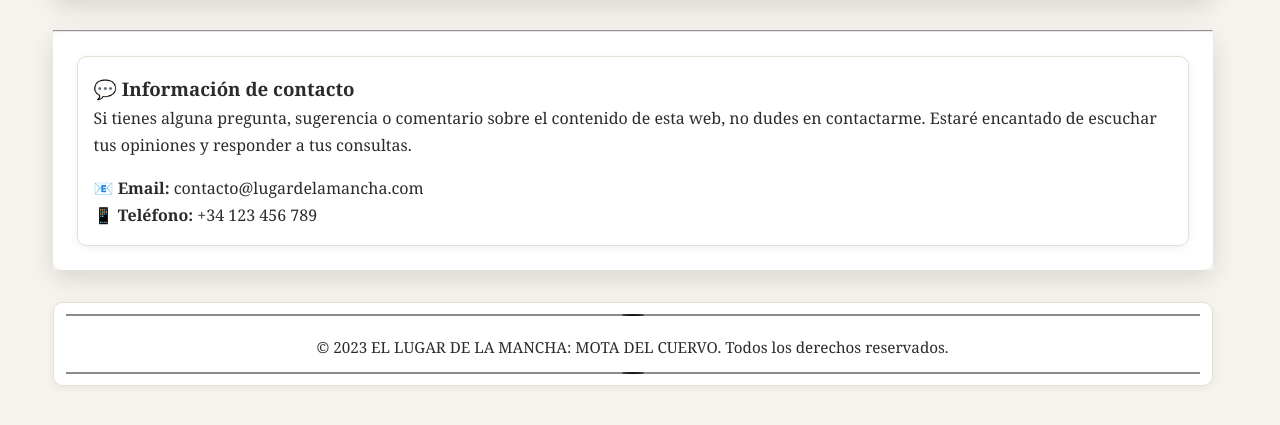
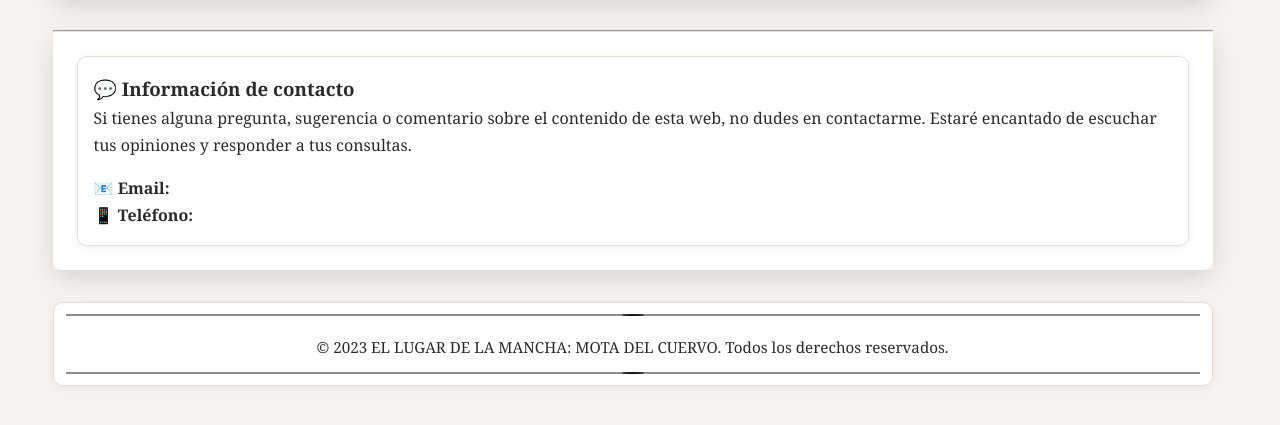
Before and after one commit to Robicawewe/manjavacas.github.io, a plain HTML site: page contacto.html in a window 1280 px wide. Shown: the part 241-666 px from the top of the page. Drawn offline with Linux system fonts and the light colour scheme.

Commit message:
Update contacto.html

```diff
--- a/contacto.html
+++ b/contacto.html
@@ -27,12 +27,12 @@
                 <div class="contacto-info">
                     <div class="contacto-item">
                         <strong>📧 Email:</strong>
-                        <span>contacto@lugardelamancha.com</span>
+                        <span></span>
                     </div>
 
                     <div class="contacto-item">
                         <strong>📱 Teléfono:</strong>
-                        <span>+34 123 456 789</span>
+                        <span></span>
                     </div>
                 </div>
             </div>
@@ -46,4 +46,5 @@
     <script src="js/menu-desplegable.js"></script>
 </body>
 
+
 </html>
```
